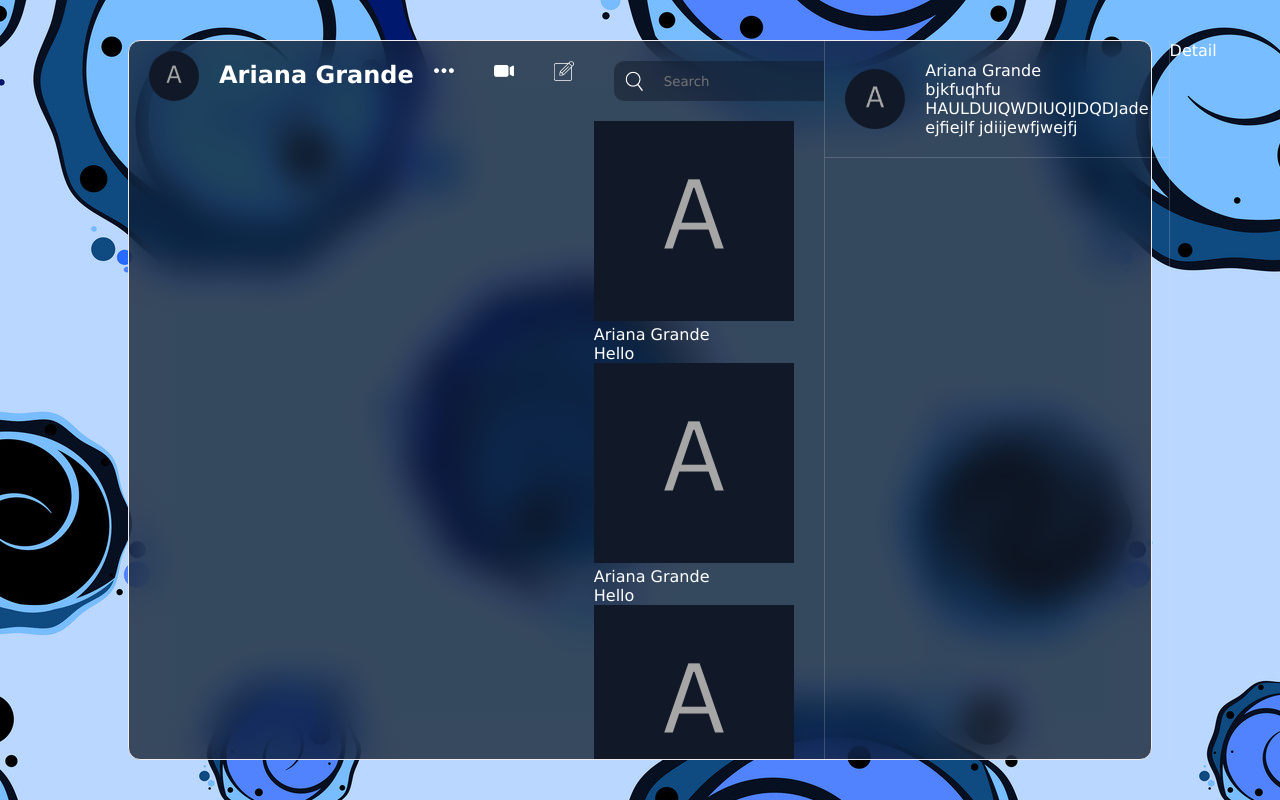
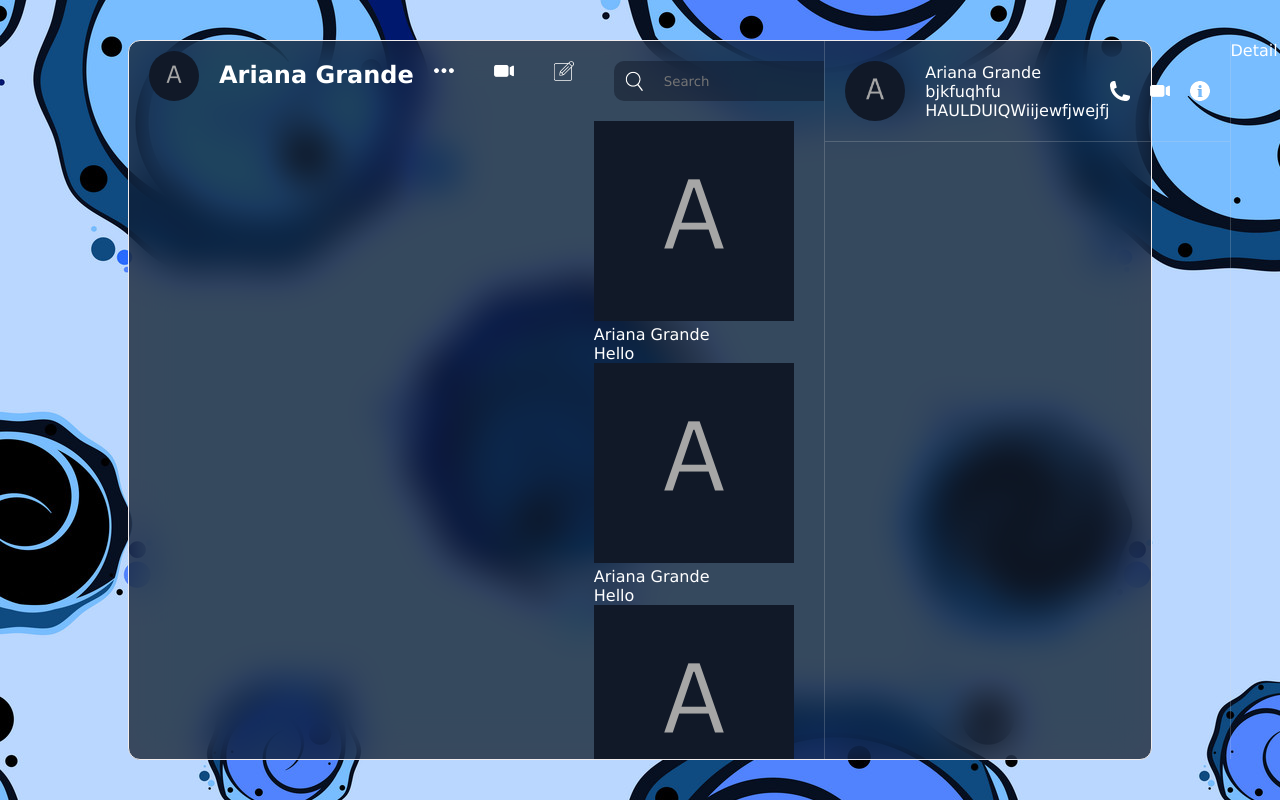
Before and after one commit to HimashaNethmini/RealTime-Chat, a React (Vite) app: page / in a window 1280 px wide. Built offline with nearby package versions, Linux system fonts and the light colour scheme.

Commit message:
added styles

```diff
--- a/src/components/chat/Chat.jsx
+++ b/src/components/chat/Chat.jsx
@@ -10,11 +10,15 @@
             <img src="./avatar.png" alt="" />
             <div className="texts">
               <span>Ariana Grande</span>
-              <p>bjkfuqhfu HAULDUIQWDIUQIJDQDJade ejfiejlf jdiijewfjwejfj</p>
+              <p>bjkfuqhfu HAULDUIQWiijewfjwejfj</p>
             </div>
           </div>
-
-      <div className="icons"></div>
+{/* make the icon section of chat part */}
+      <div className="icons">
+        <img src="./phone.png" alt="" />
+        <img src="./video.png" alt="" />
+        <img src="./info.png" alt="" />
+      </div>
       </div>
 
       <div className="center"></div>
```
